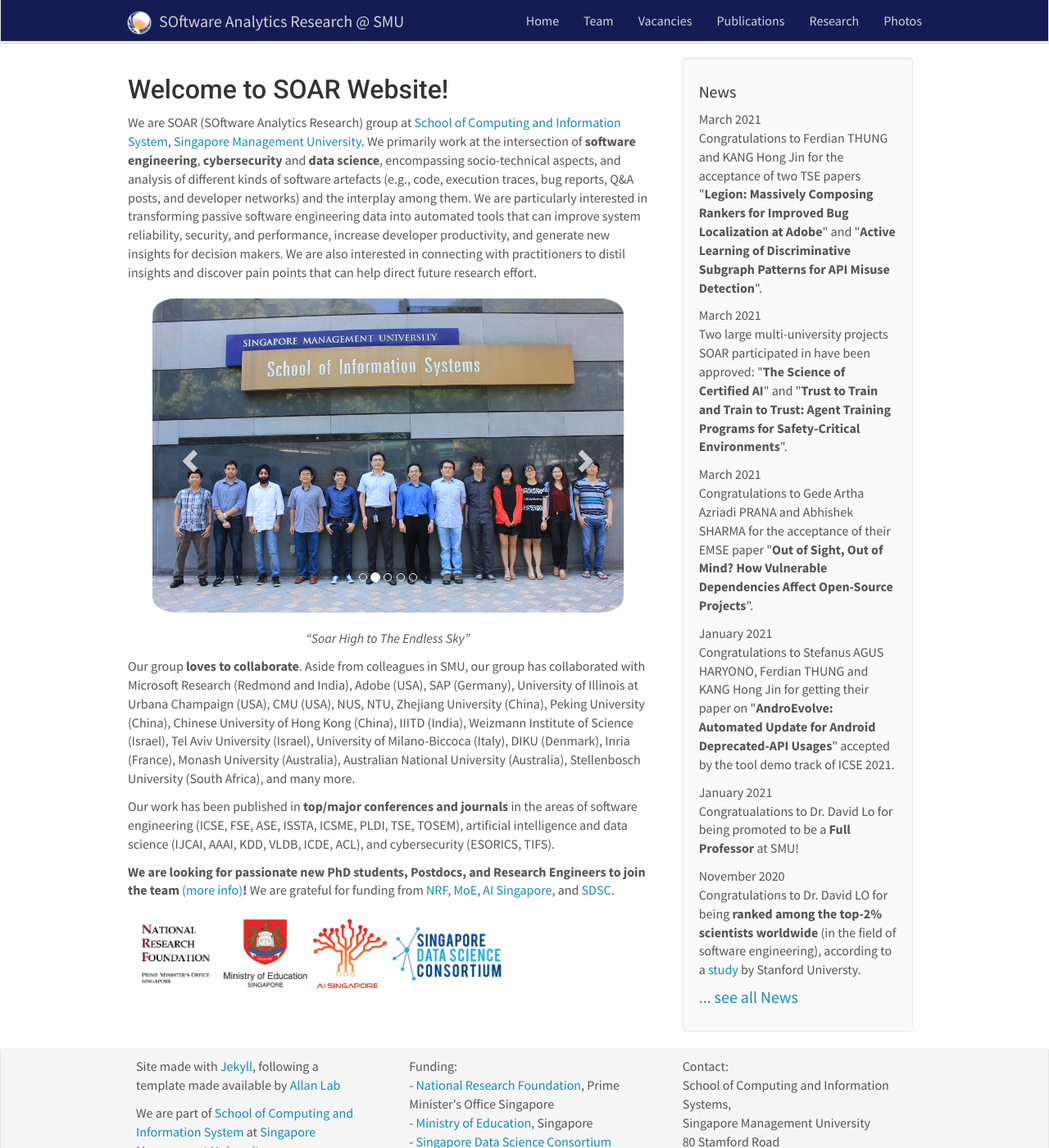
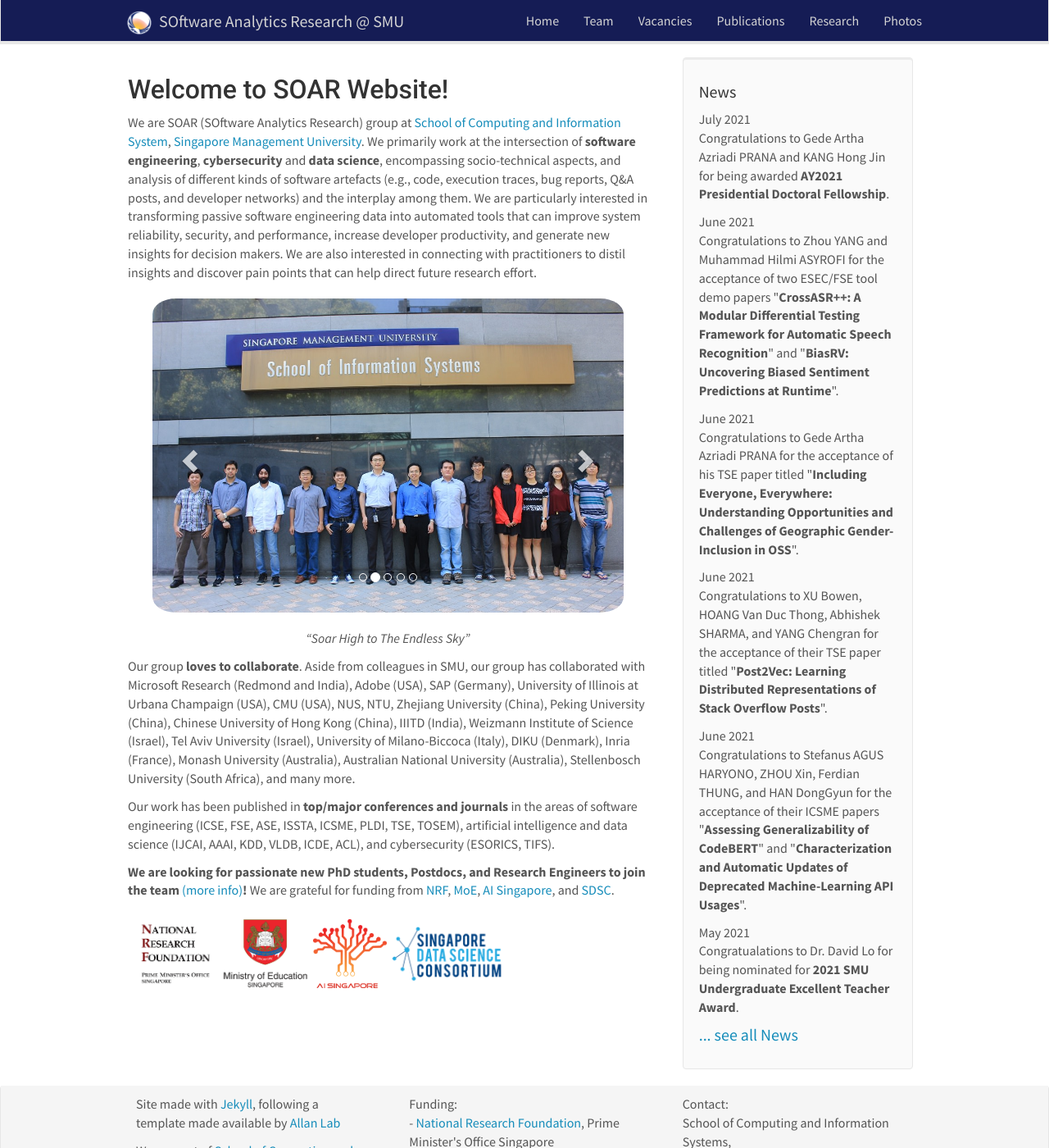
Before and after one commit to soarsmu/soarsmu.github.io, a Jekyll site: the page built from _pages/home.md, in a window 1280 px wide and 1400 px high. Shown: the whole window at 82% size. Built offline with Jekyll 4.4.1, drawn with Linux system fonts in a browser that asks for light colours; nearby versions of some CDN libraries.

```diff
--- a/_data/news.yml
+++ b/_data/news.yml
@@ -1,3 +1,24 @@
+- date: July 2021
+  headline: "Congratulations to Gede Artha Azriadi PRANA and KANG Hong Jin for being awarded <b>AY2021 Presidential Doctoral Fellowship</b>."
+
+- date: June 2021
+  headline: "Congratulations to Zhou YANG and Muhammad Hilmi ASYROFI for the acceptance of two ESEC/FSE tool demo papers \"<b>CrossASR++: A Modular Differential Testing Framework for Automatic Speech Recognition</b>\" and \"<b>BiasRV: Uncovering Biased Sentiment Predictions at Runtime</b>\"."
+
+- date: June 2021
+  headline: "Congratulations to Gede Artha Azriadi PRANA for the acceptance of his TSE paper titled \"<b>Including Everyone, Everywhere: Understanding Opportunities and Challenges of Geographic Gender-Inclusion in OSS</b>\"."
+
+- date: June 2021
+  headline: "Congratulations to XU Bowen, HOANG Van Duc Thong, Abhishek SHARMA, and YANG Chengran for the acceptance of their TSE paper titled \"<b>Post2Vec: Learning Distributed Representations of Stack Overflow Posts</b>\"."
+
+- date: June 2021
+  headline: "Congratulations to Stefanus AGUS HARYONO, ZHOU Xin, Ferdian THUNG, and HAN DongGyun for the acceptance of their ICSME papers \"<b>Assessing Generalizability of CodeBERT</b>\" and \"<b>Characterization and Automatic Updates of Deprecated Machine-Learning API Usages</b>\"."
+
+- date: May 2021
+  headline: "Congratualations to Dr. David Lo for being nominated for <b>2021 SMU Undergraduate Excellent Teacher Award</b>."
+
+- date: April 2021
+  headline: "Congratualations to Dr. David Lo for being awarded the <b>2021 IEEE Technical Council on Software Engineering (TCSE) Distinguished Service Award</b>."
+
 - date: March 2021
   headline: "Congratulations to Ferdian THUNG and KANG Hong Jin for the acceptance of two TSE papers \"<b>Legion: Massively Composing Rankers for Improved Bug Localization at Adobe</b>\" and \"<b>Active Learning of Discriminative Subgraph Patterns for API Misuse Detection</b>\"."
 
```
Also changed, not shown: _data/team_members.yml (+7 -0 lines), images/teampic/jiekeshi.jpg (added), 12 other files.
